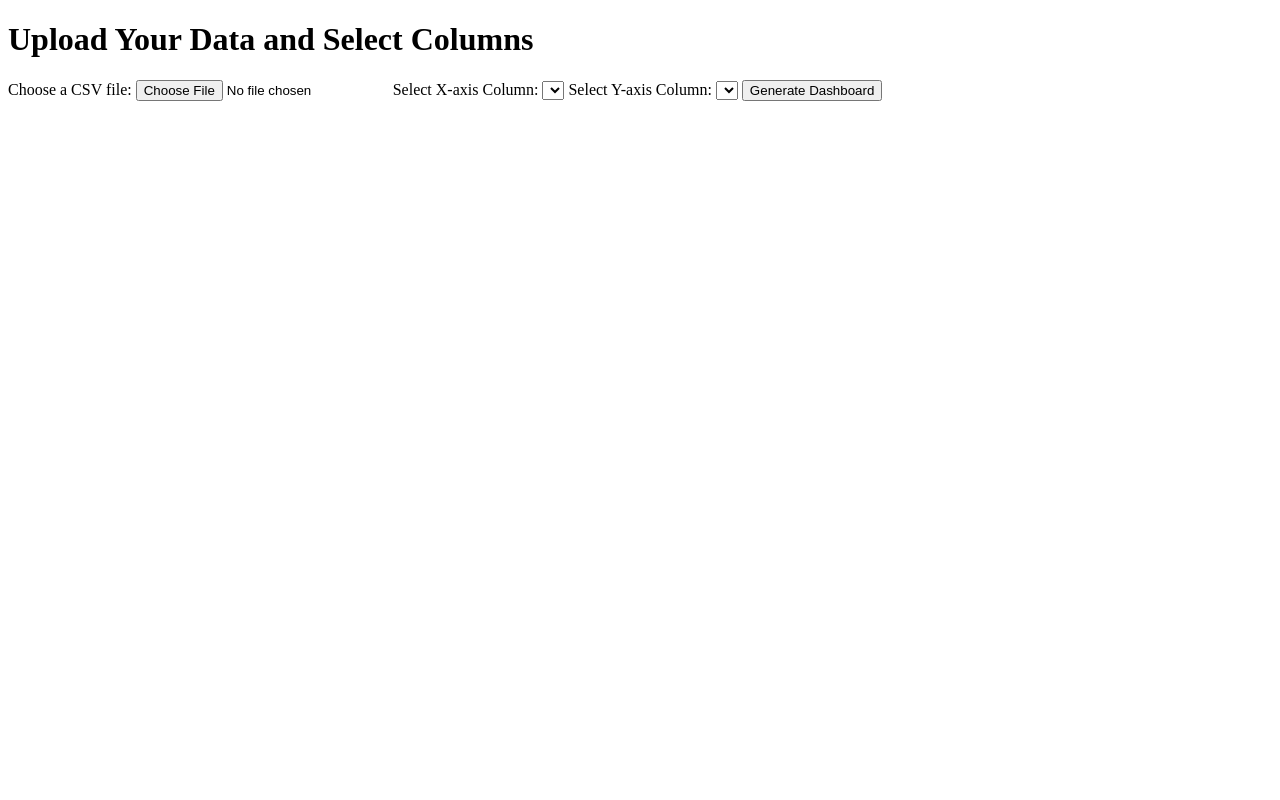
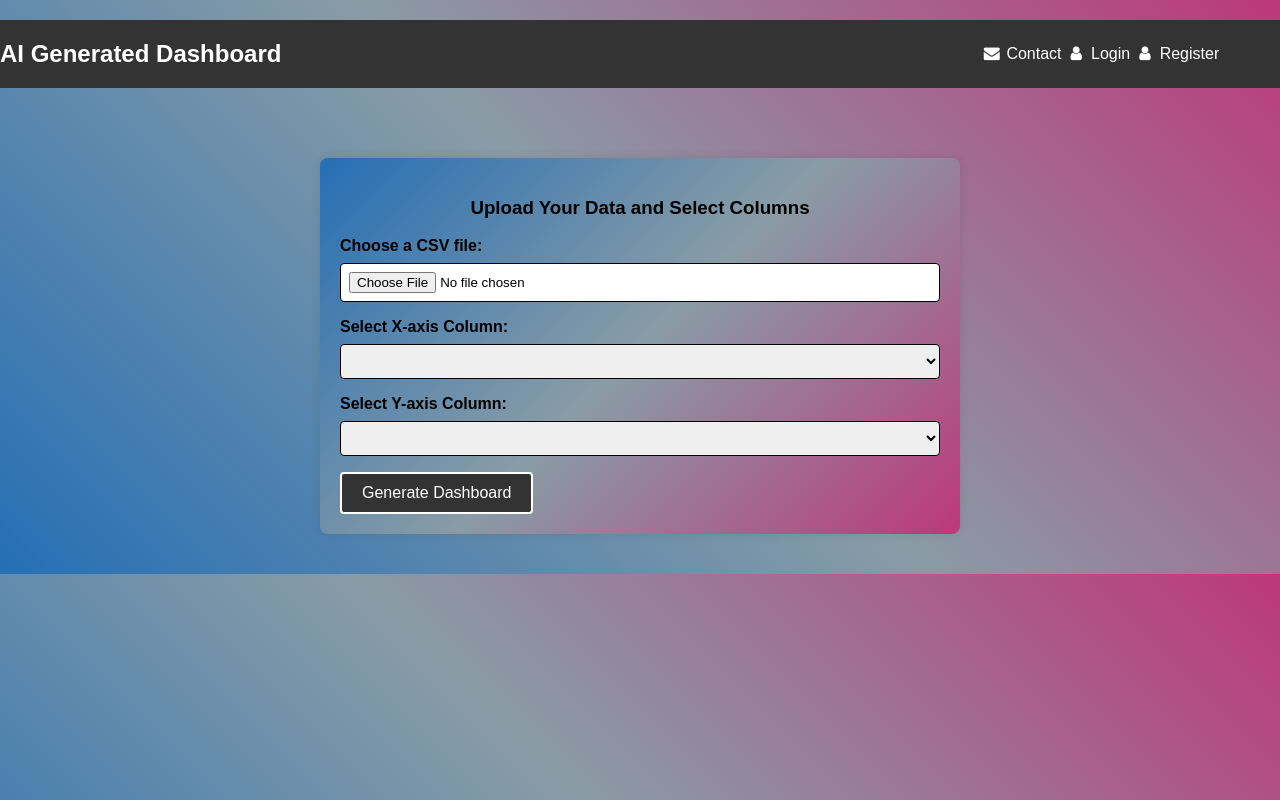
Before and after one commit to nay-hey/DevHack, a Flask app: page / in a window 1280 px wide. Run offline with Flask 3, Linux system fonts and the light colour scheme; lists and menus that the app fills with data are empty.

Commit message:
Update index_chartjs.html

```diff
--- a/templates/index_chartjs.html
+++ b/templates/index_chartjs.html
@@ -8,25 +8,157 @@
     <title>Upload Data and Select Columns</title>
     <!-- Add Chart.js library -->
     <script src="https://cdn.jsdelivr.net/npm/chart.js"></script>
+    <link rel="stylesheet" href="https://cdnjs.cloudflare.com/ajax/libs/font-awesome/4.7.0/css/font-awesome.min.css">
+    <style>
+        body {
+            font-family: 'Arial', sans-serif;
+            margin: 20px;
+            padding: 20px;
+            background: linear-gradient(45deg, #256fb5,rgb(137, 156, 166), #bc387a);
+        }
+
+        h3{
+            text-align: center;
+            color:black;
+            font-weight: bold;
+
+        }
+        h2{
+
+            color:white;
+            font-weight: bold;
+
+        }
+
+        form {
+            max-width: 600px;
+            margin: 0 auto;
+            background: linear-gradient(135deg, #256fb5,rgb(137, 156, 166), #bc387a);
+            color: black;
+            padding: 20px;
+            border-radius: 8px;
+            box-shadow: 0 0 10px rgba(0, 0, 0, 0.1);
+            box-shadow: #333;
+            border-color: black;
+            font-weight: bold;
+
+
+}
+
+        label {
+            display: block;
+            margin-bottom: 8px;
+        }
+
+        input,
+        select {
+            width: 100%;
+            padding: 8px;
+            margin-bottom: 16px;
+            box-sizing: border-box;
+            border: 1px solid #ccc;
+            border-radius: 4px;
+        }
+
+        button {
+    background-color: #333;
+    color: white;
+    padding: 10px 20px;
+    border: 2px solid #fff;
+    border-radius: 4px;
+    cursor: pointer;
+    font-size: 16px;
+}
+
+button:hover {
+    background-color: #333;
+}
+.navbar {
+            display: flex;
+            align-items: center;
+            margin-left: -40px;
+            background-color: #333;
+        }
+
+
+
+        .navbar a {
+            color: #fff;
+            text-decoration: none;
+
+            font-size: 16px;
+
+        }
+
+/* Current/active navbar link */
+.active {
+  background-color: rgb(228, 162, 198);
+}
+
+/* Add responsiveness - will automatically display the navbar vertically instead of horizontally on screens less than 500 pixels */
+@media screen and (max-width: 500px) {
+  .navbar a {
+    float: none;
+    display: block;
+  }
+}
+
+
+
+    </style>
 </head>
+<script>
+    // Assume you have a variable or some logic to determine if the user is registered
+    var isUserRegistered = false; // Change this value based on your condition
+
+    document.addEventListener("DOMContentLoaded", function () {
+        // Get the elements for Login and Register links
+        var loginLink = document.getElementById("loginLink");
+        var registerLink = document.getElementById("registerLink");
+
+        // Check the condition and toggle the visibility of the links
+        if (isUserRegistered) {
+            // User is registered, hide the links
+            loginLink.style.display = "none";
+            registerLink.style.display = "none";
+        } else {
+            // User is not registered, show the links
+            loginLink.style.display = "block";
+            registerLink.style.display = "block";
+        }
+    });
+</script>
 <body>
-    <h1>Upload Your Data and Select Columns</h1>
-    <form action="/dashboard" method="post" enctype="multipart/form-data">
+     <div class="navbar"  style="margin-right: -40px; margin-top: -20px;">
+        <h2>AI Generated Dashboard</h2>
+        <div class="dashboard-links" style="margin-left: 700px;">
+            <a href=""><i class="fa fa-fw fa-envelope"></i> Contact</a>
+            <a href="./login.html" style="text-align: right;"><i class="fa fa-fw fa-user"></i> Login</a>
+            <a href="./register.html" style="text-align: right;"><i class="fa fa-fw fa-user"></i> Register</a>
+        </div>
+
+    </div>
+
+
+    <form action="/dashboard" method="post" enctype="multipart/form-data" style="margin-top: 70px;">
+        <h3>Upload Your Data and Select Columns</h3>
         <label for="fileInput">Choose a CSV file:</label>
-        <input type="file" name="file" id="fileInput" accept=".csv" required>
+        <input type="file" name="file" id="fileInput" accept=".csv" required style=" background-color:white; border-color: black;">
 
         <label for="x_column">Select X-axis Column:</label>
-        <select name="x_column" id="x_column" required>
+        <select name="x_column" id="x_column" required style=" border-color: black;">
             <!-- Options will be dynamically added based on CSV columns using JavaScript -->
         </select>
 
         <label for="y_column">Select Y-axis Column:</label>
-        <select name="y_column" id="y_column" required>
+        <select name="y_column" id="y_column" required style=" border-color: black;">
             <!-- Options will be dynamically added based on CSV columns using JavaScript -->
         </select>
 
         <button type="submit">Generate Dashboard</button>
     </form>
+
+
 
     <script>
         // Function to update column options based on CSV headers
@@ -52,6 +184,29 @@
             });
         }
 
+        // Function to update chart type options
+        function updateChartTypeOptions() {
+            const chartTypeSelect = document.getElementById('chartType');
+            const selectedChartType = chartTypeSelect.value;
+
+            // Clear existing options
+            chartTypeSelect.innerHTML = "";
+
+            // Add new options
+            const chartTypes = ["bar", "pie"]; // Add more chart types as needed
+            chartTypes.forEach((type) => {
+                const option = document.createElement("option");
+                option.text = type.charAt(0).toUpperCase() + type.slice(1); // Capitalize first letter
+                option.value = type;
+                chartTypeSelect.add(option);
+            });
+
+            // Set the selected chart type if it was previously selected
+            if (selectedChartType) {
+                chartTypeSelect.value = selectedChartType;
+            }
+        }
+
         // Function to read CSV file and update column options
         function handleFileInput(fileInput) {
             const file = fileInput.files[0];
@@ -69,7 +224,21 @@
 
         // Attach event listener to file input
         const fileInput = document.getElementById('fileInput');
-        fileInput.addEventListener('change', () => handleFileInput(fileInput));
+        fileInput.addEventListener('change', () => {
+            handleFileInput(fileInput);
+            updateChartTypeOptions(); // Update chart type options when file changes
+        });
+
+        // Function to update chart type based on user selection
+        function updateChartType() {
+            chartType = document.getElementById('chartType').value;
+            updateChart();
+        }
+
+        // Attach event listener to chart type select
+        const chartTypeSelect = document.getElementById('chartType');
+        chartTypeSelect.addEventListener('change', updateChartType);
     </script>
+
 </body>
 </html>
```
